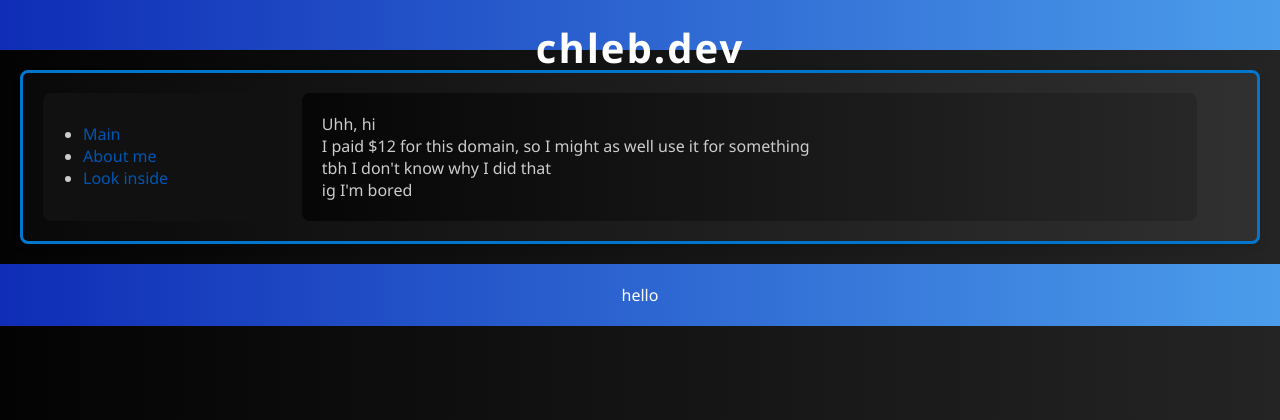
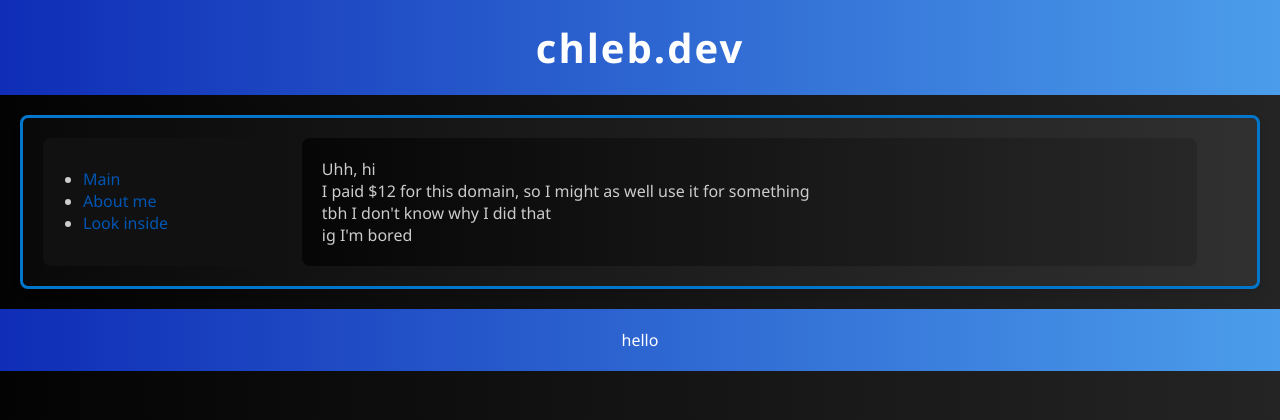
Before and after one commit to chlebpszenny/chleb.dev, a PHP site: page / in a window 1280 px wide. Shown: the top 420 px of the page. Run offline with PHP 8.4, Linux system fonts and the light colour scheme.

Commit message:
Update style.css

```diff
--- a/style.css
+++ b/style.css
@@ -22,7 +22,6 @@ header {
     font-family: 'Segoe UI', Tahoma, Geneva, Verdana, sans-serif;
     font-size: 20px;
     letter-spacing: 2px;
-    height: 50px;
 }
 
 .container {
```
